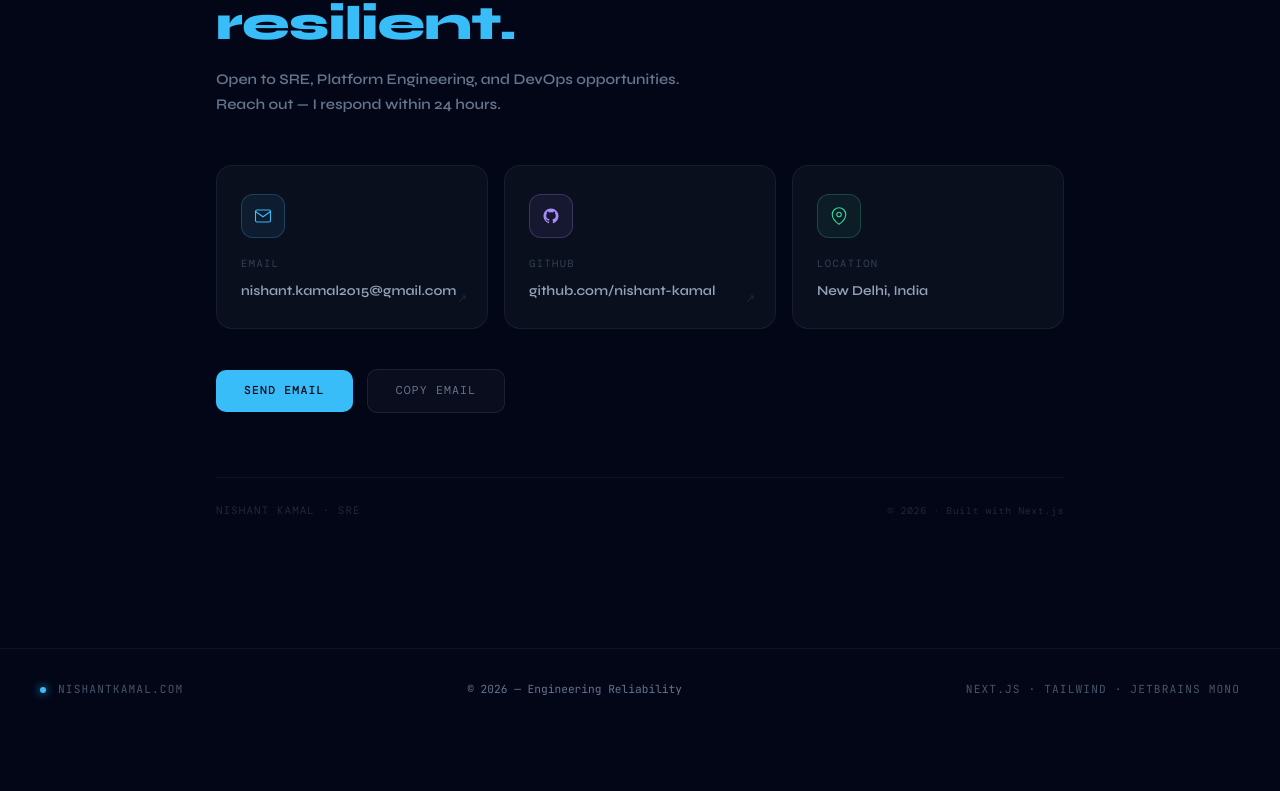
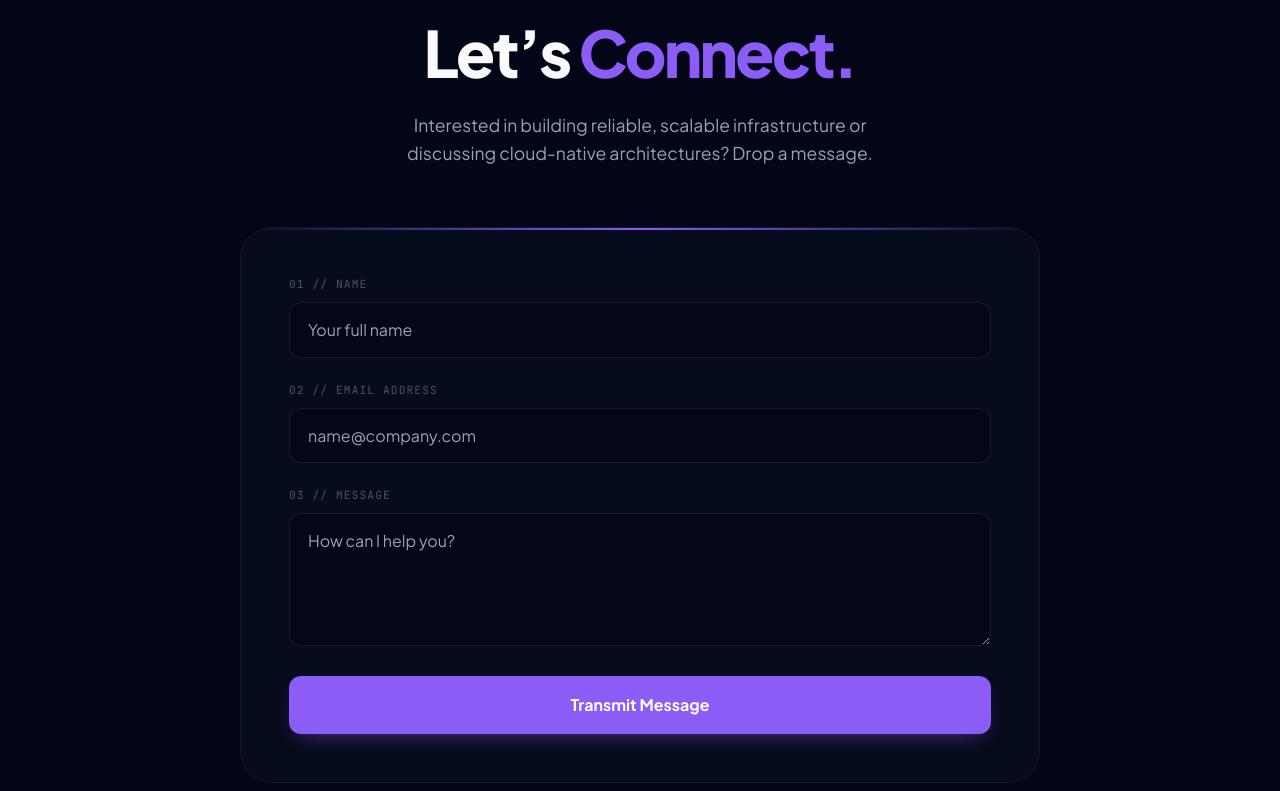
Before and after one commit to nishant-kamal/nishant-portfolio, a Next.js app: page / in a window 1280 px wide. Shown: the part 6429-7220 px from the top of the page. Before the commit the page ends 7160 px from the top, so only its background shows below. Built offline with nearby package versions, Linux system fonts and the light colour scheme.

Commit message:
Update Contact.js

```diff
--- a/components/Contact.js
+++ b/components/Contact.js
@@ -2,244 +2,200 @@
 
 import { useState } from "react";
 
-const contacts = [
-  {
-    label: "Email",
-    value: "nishant.kamal2015@gmail.com",
-    href: "mailto:nishant.kamal2015@gmail.com",
-    icon: (
-      <svg width="18" height="18" viewBox="0 0 24 24" fill="none" stroke="currentColor" strokeWidth="1.5">
-        <path d="M4 4h16c1.1 0 2 .9 2 2v12c0 1.1-.9 2-2 2H4c-1.1 0-2-.9-2-2V6c0-1.1.9-2 2-2z"/>
-        <polyline points="22,6 12,13 2,6"/>
-      </svg>
-    ),
-    color: "#38bdf8",
-    glow: "rgba(56,189,248,.15)",
-  },
-  {
-    label: "GitHub",
-    value: "github.com/nishant-kamal",
-    href: "https://github.com/nishant-kamal",
-    icon: (
-      <svg width="18" height="18" viewBox="0 0 24 24" fill="currentColor">
-        <path d="M12 2C6.477 2 2 6.484 2 12.017c0 4.425 2.865 8.18 6.839 9.504.5.092.682-.217.682-.483 0-.237-.008-.868-.013-1.703-2.782.605-3.369-1.343-3.369-1.343-.454-1.158-1.11-1.466-1.11-1.466-.908-.62.069-.608.069-.608 1.003.07 1.531 1.032 1.531 1.032.892 1.53 2.341 1.088 2.91.832.092-.647.35-1.088.636-1.338-2.22-.253-4.555-1.113-4.555-4.951 0-1.093.39-1.988 1.029-2.688-.103-.253-.446-1.272.098-2.65 0 0 .84-.27 2.75 1.026A9.564 9.564 0 0112 6.844c.85.004 1.705.115 2.504.337 1.909-1.296 2.747-1.027 2.747-1.027.546 1.379.202 2.398.1 2.651.64.7 1.028 1.595 1.028 2.688 0 3.848-2.339 4.695-4.566 4.943.359.309.678.92.678 1.855 0 1.338-.012 2.419-.012 2.747 0 .268.18.58.688.482A10.019 10.019 0 0022 12.017C22 6.484 17.522 2 12 2z"/>
-      </svg>
-    ),
-    color: "#a78bfa",
-    glow: "rgba(167,139,250,.15)",
-  },
-  {
-    label: "Location",
-    value: "New Delhi, India",
-    href: null,
-    icon: (
-      <svg width="18" height="18" viewBox="0 0 24 24" fill="none" stroke="currentColor" strokeWidth="1.5">
-        <path d="M21 10c0 7-9 13-9 13s-9-6-9-13a9 9 0 0118 0z"/>
-        <circle cx="12" cy="10" r="3"/>
-      </svg>
-    ),
-    color: "#34d399",
-    glow: "rgba(52,211,153,.15)",
-  },
-];
+export default function Contact() {
+  const [submitted, setSubmitted] = useState(false);
 
-export default function Contact() {
-  const [copied, setCopied] = useState(false);
-
-  const copyEmail = () => {
-    navigator.clipboard.writeText("nishant.kamal2015@gmail.com");
-    setCopied(true);
-    setTimeout(() => setCopied(false), 2000);
+  const handleSubmit = () => {
+    // Smooth transition to success state
+    setTimeout(() => {
+      setSubmitted(true);
+    }, 500);
   };
 
   return (
     <>
       <style>{`
-        @import url('https://fonts.googleapis.com/css2?family=Syne:wght@600;700;800&family=DM+Mono:wght@400;500&display=swap');
+        @import url('https://fonts.googleapis.com/css2?family=Plus+Jakarta+Sans:wght@700;800&family=JetBrains+Mono:wght@400;500&display=swap');
 
-        .contact-section {
-          font-family: 'Syne', sans-serif;
+        .contact-root {
+          font-family: 'Plus Jakarta Sans', sans-serif;
+          padding: 120px 24px;
+          background: #020617;
           position: relative;
         }
 
-        .contact-eyebrow {
-          font-family: 'DM Mono', monospace; font-size: .7rem;
-          letter-spacing: .2em; text-transform: uppercase;
-          color: #38bdf8; background: rgba(56,189,248,.08);
-          border: 1px solid rgba(56,189,248,.2);
-          padding: 4px 12px; border-radius: 4px;
-          display: inline-block; margin-bottom: 20px;
-        }
-        .contact-heading {
-          font-size: clamp(2rem, 4vw, 3rem); font-weight: 800;
-          letter-spacing: -.02em; color: #f8fafc;
-          margin-bottom: 16px; line-height: 1.1;
-        }
-        .contact-heading em { font-style: normal; color: #38bdf8; }
-        .contact-sub {
-          font-size: .92rem; color: #64748b; line-height: 1.7;
-          max-width: 480px; margin-bottom: 48px;
+        .contact-container {
+          max-width: 800px;
+          margin: 0 auto;
+          text-align: center;
         }
 
-        .contact-grid {
-          display: grid; grid-template-columns: repeat(3, 1fr); gap: 16px;
-          margin-bottom: 40px;
-        }
-        @media (max-width: 700px) { .contact-grid { grid-template-columns: 1fr; } }
-
-        .contact-card {
-          border-radius: 16px;
-          border: 1px solid rgba(255,255,255,.06);
-          background: rgba(15,20,35,.7);
-          backdrop-filter: blur(12px);
-          padding: 28px 24px;
-          text-decoration: none;
-          transition: border-color .25s, box-shadow .25s, transform .2s;
-          display: block; position: relative; overflow: hidden;
-        }
-        .contact-card:hover { transform: translateY(-4px); }
-        .contact-card-static { cursor: default; }
-        .contact-card-static:hover { transform: none; }
-
-        .contact-card-top-line {
-          position: absolute; top: 0; left: 0; right: 0; height: 2px;
-          border-radius: 16px 16px 0 0;
-          opacity: 0; transition: opacity .3s;
-        }
-        .contact-card:hover .contact-card-top-line { opacity: 1; }
-
-        .contact-icon-wrap {
-          width: 44px; height: 44px; border-radius: 12px;
-          display: flex; align-items: center; justify-content: center;
-          border: 1px solid; margin-bottom: 18px;
-          transition: box-shadow .25s;
-        }
-        .contact-card:hover .contact-icon-wrap {
-          box-shadow: 0 0 16px var(--card-glow);
+        .contact-headline {
+          font-size: clamp(2.5rem, 6vw, 4rem);
+          font-weight: 800;
+          letter-spacing: -0.04em;
+          color: #f8fafc;
+          margin-bottom: 24px;
         }
 
-        .contact-card-label {
-          font-family: 'DM Mono', monospace; font-size: .65rem;
-          letter-spacing: .14em; text-transform: uppercase;
-          color: #334155; margin-bottom: 8px;
-        }
-        .contact-card-value {
-          font-size: .85rem; font-weight: 600; color: #94a3b8;
-          word-break: break-all; line-height: 1.4;
-          transition: color .2s;
-        }
-        .contact-card:hover .contact-card-value { color: #e2e8f0; }
-
-        .contact-card-arrow {
-          position: absolute; bottom: 20px; right: 20px;
-          font-size: .7rem; color: #1e293b;
-          transition: color .2s, transform .2s;
-        }
-        .contact-card:hover .contact-card-arrow {
-          color: var(--card-color); transform: translate(2px, -2px);
+        .contact-headline em {
+          font-style: normal;
+          color: #8b5cf6;
         }
 
-        /* CTA row */
-        .contact-cta-row {
-          display: flex; gap: 14px; flex-wrap: wrap; align-items: center;
+        .contact-sub {
+          color: #94a3b8;
+          font-size: 1.1rem;
+          margin-bottom: 60px;
+          max-width: 500px;
+          margin-left: auto;
+          margin-right: auto;
         }
-        .contact-btn-primary {
-          font-family: 'DM Mono', monospace; font-size: .72rem;
-          letter-spacing: .1em; text-transform: uppercase;
-          color: #050810; background: #38bdf8;
-          padding: 12px 28px; border-radius: 10px;
-          text-decoration: none; border: none; cursor: pointer;
-          transition: background .2s, box-shadow .2s, transform .15s;
-          font-weight: 500;
+
+        .form-card {
+          background: rgba(15, 23, 42, 0.4);
+          border: 1px solid rgba(255, 255, 255, 0.05);
+          backdrop-filter: blur(12px);
+          border-radius: 32px;
+          padding: 48px;
+          text-align: left;
+          position: relative;
+          overflow: hidden;
         }
-        .contact-btn-primary:hover {
-          background: #7dd3fc;
-          box-shadow: 0 0 24px rgba(56,189,248,.3);
-          transform: translateY(-1px);
+
+        .form-card::before {
+          content: "";
+          position: absolute;
+          top: 0; left: 0; right: 0; height: 2px;
+          background: linear-gradient(90deg, transparent, #8b5cf6, transparent);
         }
-        .contact-btn-copy {
-          font-family: 'DM Mono', monospace; font-size: .72rem;
-          letter-spacing: .1em; text-transform: uppercase;
-          color: #64748b;
-          border: 1px solid rgba(255,255,255,.08);
-          background: rgba(255,255,255,.03);
-          padding: 12px 28px; border-radius: 10px;
-          cursor: pointer; transition: all .2s;
+
+        .input-group {
+          margin-bottom: 24px;
         }
-        .contact-btn-copy:hover { color: #e2e8f0; border-color: rgba(255,255,255,.2); }
-        .contact-btn-copy.copied { color: #34d399; border-color: rgba(52,211,153,.3); }
 
-        /* footer strip */
-        .contact-footer {
-          margin-top: 64px; padding-top: 24px;
-          border-top: 1px solid rgba(255,255,255,.05);
-          display: flex; justify-content: space-between; align-items: center;
-          flex-wrap: wrap; gap: 12px;
+        .input-label {
+          display: block;
+          font-family: 'JetBrains Mono', monospace;
+          font-size: 0.7rem;
+          text-transform: uppercase;
+          color: #475569;
+          margin-bottom: 8px;
+          letter-spacing: 0.1em;
         }
-        .contact-footer-name {
-          font-family: 'DM Mono', monospace; font-size: .68rem;
-          letter-spacing: .1em; text-transform: uppercase; color: #1e293b;
+
+        .field-style {
+          width: 100%;
+          background: rgba(2, 6, 23, 0.6);
+          border: 1px solid rgba(255, 255, 255, 0.08);
+          border-radius: 12px;
+          padding: 14px 18px;
+          color: #f8fafc;
+          font-family: 'Plus Jakarta Sans', sans-serif;
+          transition: all 0.3s ease;
         }
-        .contact-footer-copy {
-          font-family: 'DM Mono', monospace; font-size: .62rem;
-          color: #1e293b; letter-spacing: .06em;
+
+        .field-style:focus {
+          outline: none;
+          border-color: #8b5cf6;
+          background: rgba(139, 92, 246, 0.05);
+          box-shadow: 0 0 20px rgba(139, 92, 246, 0.1);
+        }
+
+        .submit-btn {
+          width: 100%;
+          padding: 16px;
+          border-radius: 12px;
+          background: #8b5cf6;
+          color: white;
+          font-weight: 700;
+          border: none;
+          cursor: pointer;
+          transition: all 0.3s ease;
+          box-shadow: 0 10px 20px -10px rgba(139, 92, 246, 0.5);
+        }
+
+        .submit-btn:hover {
+          background: #7c3aed;
+          transform: translateY(-2px);
+          box-shadow: 0 15px 30px -10px rgba(139, 92, 246, 0.6);
+        }
+
+        .success-msg {
+          margin-top: 24px;
+          padding: 16px;
+          background: rgba(34, 197, 94, 0.1);
+          border: 1px solid rgba(34, 197, 94, 0.2);
+          border-radius: 12px;
+          color: #4ade80;
+          font-family: 'JetBrains Mono', monospace;
+          font-size: 0.85rem;
+          text-align: center;
         }
       `}</style>
 
-      <section id="contact" className="contact-section">
-        <span className="contact-eyebrow">06 — Contact</span>
-        <h2 className="contact-heading">
-          Let's build something<br />
-          <em>resilient.</em>
+      <section id="contact" className="contact-root">
+        <div className="contact-container">
+          <h2 className="contact-headline">
+            Let’s <em>Connect.</em>
           </h2>
           <p className="contact-sub">
-          Open to SRE, Platform Engineering, and DevOps opportunities. Reach out — I respond within 24 hours.
+            Interested in building reliable, scalable infrastructure or discussing
+            cloud-native architectures? Drop a message.
           </p>
 
-        <div className="contact-grid">
-          {contacts.map((c) => {
-            const Tag = c.href ? "a" : "div";
-            return (
-              <Tag
-                key={c.label}
-                href={c.href || undefined}
-                target={c.href && !c.href.startsWith("mailto") ? "_blank" : undefined}
-                className={`contact-card ${!c.href ? "contact-card-static" : ""}`}
-                style={{ "--card-color": c.color, "--card-glow": c.glow }}
+          <div className="form-card">
+            <iframe name="hidden_iframe" style={{ display: "none" }} />
+
+            <form
+              action="https://docs.google.com/forms/d/e/1FAIpQLSeOfYCnQBiw8tp8xF3jBA16_EGd4BItPuAavMXxGqmsFjnpMA/formResponse"
+              method="POST"
+              target="hidden_iframe"
+              onSubmit={handleSubmit}
             >
-                <div
-                  className="contact-card-top-line"
-                  style={{ background: `linear-gradient(90deg, ${c.color}, transparent)` }}
+              <div className="input-group">
+                <label className="input-label">01 // Name</label>
+                <input
+                  name="entry.2005620554"
+                  placeholder="Your full name"
+                  className="field-style"
+                  required
                 />
-                <div
-                  className="contact-icon-wrap"
-                  style={{ color: c.color, borderColor: c.color + "40", background: c.color + "12" }}
-                >
-                  {c.icon}
-                </div>
-                <div className="contact-card-label">{c.label}</div>
-                <div className="contact-card-value">{c.value}</div>
-                {c.href && <span className="contact-card-arrow">↗</span>}
-              </Tag>
-            );
-          })}
               </div>
 
-        <div className="contact-cta-row">
-          <a href="mailto:nishant.kamal2015@gmail.com" className="contact-btn-primary">
-            Send Email
-          </a>
-          <button
-            className={`contact-btn-copy ${copied ? "copied" : ""}`}
-            onClick={copyEmail}
-          >
-            {copied ? "✓ Copied!" : "Copy Email"}
-          </button>
+              <div className="input-group">
+                <label className="input-label">02 // Email Address</label>
+                <input
+                  name="entry.1045781291"
+                  type="email"
+                  placeholder="name@company.com"
+                  className="field-style"
+                  required
+                />
               </div>
 
-        <div className="contact-footer">
-          <span className="contact-footer-name">Nishant Kamal · SRE</span>
-          <span className="contact-footer-copy">© {new Date().getFullYear()} · Built with Next.js</span>
+              <div className="input-group">
+                <label className="input-label">03 // Message</label>
+                <textarea
+                  name="entry.839337160"
+                  placeholder="How can I help you?"
+                  rows="4"
+                  className="field-style"
+                  required
+                />
+              </div>
+
+              <button type="submit" className="submit-btn">
+                Transmit Message
+              </button>
+            </form>
+
+            {submitted && (
+              <div className="success-msg">
+                &gt; CONNECTION ESTABLISHED: Message received successfully.
+              </div>
+            )}
+          </div>
         </div>
       </section>
     </>
```
Lines whose indentation alone changed are shown as unchanged.
